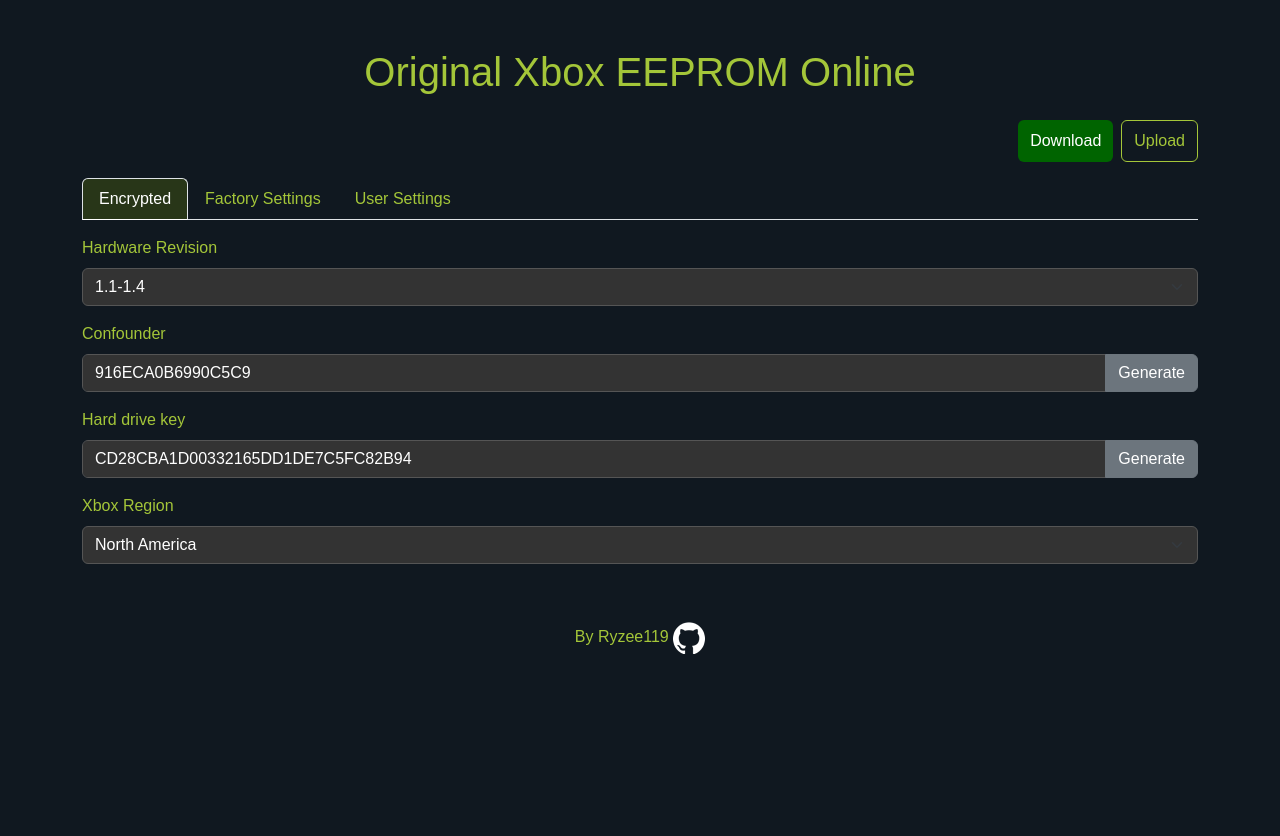
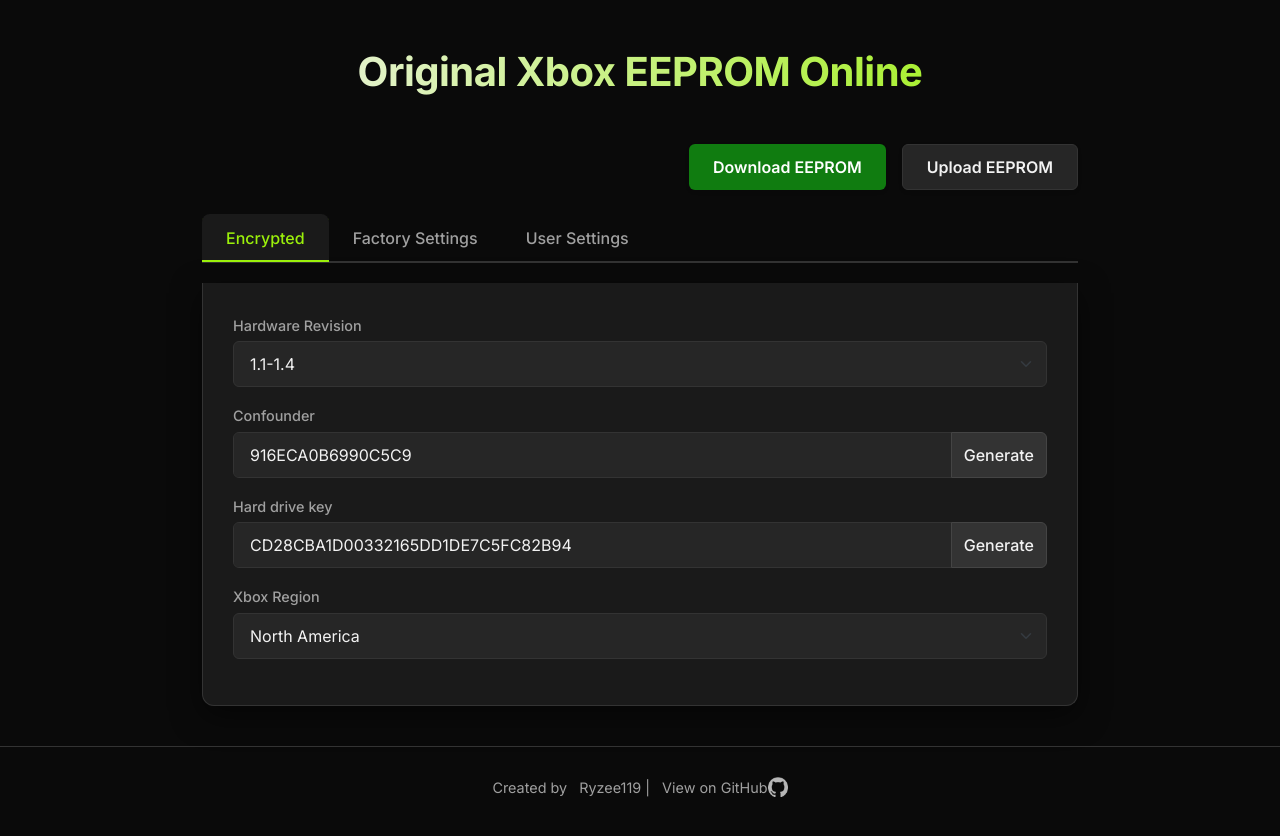
Before and after one commit to Ryzee119/xbox_eeprom_online, a website: page index.html in a window 1280 px wide. Before the commit the page ends 800 px from the top, so only its background shows below. Drawn offline with nearby package versions, Linux system fonts and the light colour scheme.

Commit message:
New style!

```diff
--- a/index.html
+++ b/index.html
@@ -3,17 +3,21 @@
 <head>
     <meta charset="UTF-8">
     <meta name="viewport" content="width=device-width, initial-scale=1.0">
+    <meta name="description" content="Create and modify Original Xbox EEPROM images from within your web-browser.">
     <title>Xbox EEPROM Online</title>
+    <link rel="preconnect" href="https://fonts.googleapis.com">
+    <link rel="preconnect" href="https://fonts.gstatic.com" crossorigin>
+    <link href="https://fonts.googleapis.com/css2?family=Inter:wght@400;500;600;700&display=swap" rel="stylesheet">
     <link href="https://cdn.jsdelivr.net/npm/bootstrap@5.3.0/dist/css/bootstrap.min.css" rel="stylesheet">
     <link rel="stylesheet" href="styles.css">
 </head>
 <body class="xbox-theme">
-    <div class="container mt-5">
-        <h1 class="text-center mb-4">Original Xbox EEPROM Online</h1>
-        <div class="d-flex justify-content-end mb-3">
-            <button type="button" class="btn btn-success me-2" id="generateBtn" onclick="generateFile()" disabled>Download</button>
+    <main class="container mt-5">
+        <h1 class="text-center mb-5">Original Xbox EEPROM Online</h1>
+        <div class="d-flex justify-content-end mb-4">
+            <button type="button" class="btn btn-success me-3 shadow-sm" id="generateBtn" onclick="generateFile()" disabled>Download EEPROM</button>
             <input type="file" id="uploadFile" onchange="parseFile(this)" class="file-input">
-            <label for="uploadFile" class="btn btn-outline-light custom-file-label">Upload</label>
+            <label for="uploadFile" class="custom-file-label shadow-sm">Upload EEPROM</label>
         </div>
         <ul class="nav nav-tabs" id="tabMenu" role="tablist">
             <li class="nav-item">
@@ -296,11 +300,11 @@
                 </form>
             </div>
         </div>
-    </div>
+    </main>
 
-    <footer class="text-center mt-5">
-        <p>By Ryzee119<a href="https://github.com/Ryzee119/xbox_eeprom_online" target="_blank">
-            <img src="assets/github-mark-white.png" alt="GitHub" class="github-logo">
+    <footer class="text-center">
+        <p>Created by <a href="https://github.com/Ryzee119" target="_blank">Ryzee119</a> | <a href="https://github.com/Ryzee119/xbox_eeprom_online" target="_blank">
+            View on GitHub <img src="assets/github-mark-white.png" alt="GitHub" class="github-logo">
         </a></p>
     </footer>
 
--- a/styles.css
+++ b/styles.css
@@ -1,103 +1,229 @@
+:root {
+    --xbox-green: #107C10;
+    --xbox-green-light: #9BF00B;
+    --bg-dark: #0A0A0A;
+    --bg-panel: #1A1A1A;
+    --bg-input: #262626;
+    --text-main: #F2F2F2;
+    --text-muted: #A0A0A0;
+    --border-color: #333333;
+    --error-red: #D13438;
+    --error-bg: #4A1515;
+}
+
 body.xbox-theme {
-    background-color: #101820;
-    color: #a4c639;
-    font-family: 'Arial', sans-serif;
+    background-color: var(--bg-dark);
+    color: var(--text-main);
+    font-family: 'Inter', system-ui, -apple-system, sans-serif;
+    -webkit-font-smoothing: antialiased;
+    -moz-osx-font-smoothing: grayscale;
+}
+
+.container {
+    max-width: 900px;
+}
+
+h1 {
+    font-weight: 700;
+    letter-spacing: -0.5px;
+    background: linear-gradient(90deg, var(--text-main), var(--xbox-green-light));
+    -webkit-background-clip: text;
+    -webkit-text-fill-color: transparent;
+}
+
+/* Tabs */
+.nav-tabs {
+    border-bottom: 2px solid var(--border-color);
+    margin-bottom: 20px;
 }
 
 .nav-tabs .nav-link {
-    color: #a4c639;
+    color: var(--text-muted);
+    border: none;
+    font-weight: 500;
+    padding: 12px 24px;
+    transition: color 0.2s ease, background-color 0.2s ease;
+    border-radius: 8px 8px 0 0;
+}
+
+.nav-tabs .nav-link:hover {
+    color: var(--text-main);
+    background-color: rgba(255, 255, 255, 0.05);
+    border: none;
 }
 
 .nav-tabs .nav-link.active {
-    background-color: #283618;
+    background-color: var(--bg-panel);
+    color: var(--xbox-green-light);
+    border: none;
+    box-shadow: inset 0 -2px 0 var(--xbox-green-light);
+}
+
+.tab-content {
+    background-color: var(--bg-panel);
+    padding: 30px;
+    border-radius: 0 0 12px 12px;
+    box-shadow: 0 10px 30px rgba(0, 0, 0, 0.5);
+    border: 1px solid var(--border-color);
+    border-top: none;
+}
+
+/* Buttons */
+.btn-success {
+    background-color: var(--xbox-green);
+    border: none;
+    font-weight: 600;
+    padding: 10px 24px;
+    border-radius: 6px;
+    transition: transform 0.2s ease, background-color 0.2s ease, box-shadow 0.2s ease;
+}
+
+.btn-success:hover:not(:disabled) {
+    background-color: var(--xbox-green-light);
+    color: #000;
+    transform: translateY(-2px);
+    box-shadow: 0 4px 12px rgba(155, 240, 11, 0.3);
+}
+
+.btn-success:disabled {
+    background-color: #333;
+    color: #777;
+}
+
+.btn-secondary {
+    background-color: #333;
+    border: 1px solid #444;
+    color: var(--text-main);
+    font-weight: 500;
+    transition: background-color 0.2s ease, color 0.2s ease;
+}
+
+.btn-secondary:hover {
+    background-color: #444;
     color: #fff;
 }
 
-.btn-success {
-    background-color: #006400;
-    border: none;
-}
-
-.btn-outline-light {
-    border-color: #a4c639;
-    color: #a4c639;
-    transition: background-color 0.3s, color 0.3s;
-}
-
-.btn-outline-light:hover {
-    background-color: #283618;
-    color: #fff;
-}
-
-input[type="text"],
-.form-control,
-select.form-select {
-    background-color: #333;
-    color: #fff;
-    border: 1px solid #555;
-}
-
-input[type="text"].invalid {
-    border-color: #ff4d4d;
-    background-color: #442222;
-    color: #fff;
-}
-
-input[type="checkbox"].invalid {
-    border-color: #ff4d4d;
-    background-color: #442222;
-}
-
-.tab-invalid {
-    background-color: #ff4d4d !important;
-    color: #fff !important;
-}
-
-input[type="text"]::placeholder {
-    color: #ccc;
-}
-
-select.form-select option {
-    background-color: #333;
-    color: #fff;
-}
-
-.github-logo {
-    width: 32px;
-    height: 32px;
-}
-
-footer {
-    background-color: #101820;
-    padding: 10px;
-    color: #a4c639;
-}
-
-footer a {
-    color: #a4c639;
-    text-decoration: none;
-    transition: color 0.3s;
-}
-
-footer a:hover {
-    color: #fff;
-}
-
+/* File Upload */
 .file-input {
     display: none;
 }
 
 .custom-file-label {
     display: inline-block;
-    border: 1px solid #a4c639;
-    color: #a4c639;
-    background-color: transparent;
-    padding: 8px 12px;
+    border: 1px solid var(--border-color);
+    color: var(--text-main);
+    background-color: var(--bg-input);
+    padding: 10px 24px;
     cursor: pointer;
-    transition: background-color 0.3s, color 0.3s;
+    font-weight: 600;
+    border-radius: 6px;
+    transition: background-color 0.2s ease, border-color 0.2s ease;
+    margin-bottom: 0;
 }
 
 .custom-file-label:hover {
-    background-color: #1b2a18;
+    background-color: #333;
+    border-color: var(--text-muted);
+}
+
+/* Form Controls */
+.form-label {
+    font-weight: 500;
+    color: var(--text-muted);
+    margin-bottom: 0.3rem;
+    font-size: 0.9rem;
+}
+
+input[type="text"],
+.form-control,
+select.form-select {
+    background-color: var(--bg-input);
+    color: var(--text-main);
+    border: 1px solid var(--border-color);
+    border-radius: 6px;
+    padding: 10px 16px;
+    transition: border-color 0.2s ease, box-shadow 0.2s ease;
+}
+
+input[type="text"]:focus,
+.form-control:focus,
+select.form-select:focus {
+    background-color: var(--bg-input);
+    color: var(--text-main);
+    border-color: var(--xbox-green);
+    box-shadow: 0 0 0 3px rgba(16, 124, 16, 0.2);
+    outline: none;
+}
+
+input[type="text"].invalid,
+select.form-select.invalid {
+    border-color: var(--error-red);
+    background-color: var(--error-bg);
     color: #fff;
 }
+
+input[type="checkbox"] {
+    width: 1.2rem;
+    height: 1.2rem;
+    background-color: var(--bg-input);
+    border: 1px solid var(--border-color);
+    cursor: pointer;
+}
+
+input[type="checkbox"]:checked {
+    background-color: var(--xbox-green);
+    border-color: var(--xbox-green);
+}
+
+input[type="checkbox"].invalid {
+    border-color: var(--error-red);
+    background-color: var(--error-bg);
+}
+
+.tab-invalid {
+    color: var(--error-red) !important;
+    box-shadow: inset 0 -2px 0 var(--error-red) !important;
+}
+
+input[type="text"]::placeholder {
+    color: #666;
+}
+
+select.form-select option {
+    background-color: var(--bg-input);
+    color: var(--text-main);
+}
+
+/* Footer */
+footer {
+    background-color: transparent;
+    padding: 30px 10px;
+    color: var(--text-muted);
+    font-size: 0.9rem;
+    border-top: 1px solid var(--border-color);
+    margin-top: 40px !important;
+}
+
+footer a {
+    color: var(--text-muted);
+    text-decoration: none;
+    transition: color 0.2s ease;
+    display: inline-flex;
+    align-items: center;
+    margin-left: 8px;
+}
+
+footer a:hover {
+    color: var(--text-main);
+}
+
+.github-logo {
+    width: 20px;
+    height: 20px;
+    opacity: 0.7;
+    transition: opacity 0.2s ease;
+}
+
+footer a:hover .github-logo {
+    opacity: 1;
+}
```
